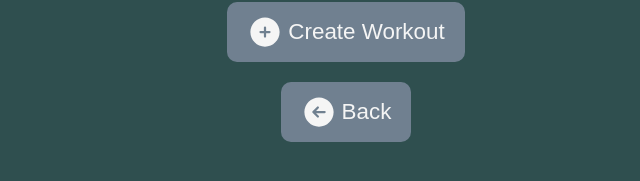
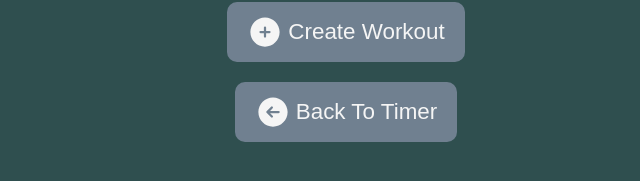
Before and after one commit to KMeyer13/WorkOutApp-UpdatedTimer, a React (Vite) app: page /settings in a window 1280 px wide. Shown: the part 279-460 px from the top of the page, without its empty margins (294-934 px from the left). Built offline with nearby package versions, Linux system fonts and the light colour scheme.

Commit message:
Moved buttons into components, changed slider background to black, renamed back buttons to better fit functions

```diff
--- a/src/components/Settings.jsx
+++ b/src/components/Settings.jsx
@@ -1,9 +1,9 @@
 import ReactSlider from "react-slider";
 import { useContext } from "react";
-import BackButton from "../buttons/BackButton";
 import WorkoutContext from "../context/WorkoutContext";
 import { Link } from "react-router-dom";
-import CreateWorkoutButton from "../buttons/CreateWorkoutButton";
+import CreateWorkoutButton from "./buttons/CreateWorkoutButton";
+import BackToTimerButton from "./buttons/BackToTimerButton";
 
 function Settings() {
   const workoutInfo = useContext(WorkoutContext);
@@ -39,7 +39,7 @@ function Settings() {
             <CreateWorkoutButton />
           </Link>
           <Link to={"/"}>
-            <BackButton />
+            <BackToTimerButton />
           </Link>
         </div>
       </div>
--- a/src/components/Workout.jsx
+++ b/src/components/Workout.jsx
@@ -1,7 +1,8 @@
 import { useContext } from "react";
 import { Link } from "react-router-dom";
 import WorkoutContext from "../context/WorkoutContext";
-import BackButton from "../buttons/BackButton";
+import AddExerciseButton from "./buttons/AddExerciseButton";
+import BackToTimeIntervalButton from "./buttons/BackToTimeIntervalButton";
 
 function Workout() {
   const workoutInfo = useContext(WorkoutContext);
@@ -43,26 +44,12 @@ function Workout() {
             Sets:
             <input id="sets" name="sets" placeholder="sets" />
           </label>
-          <button className="with-text">
-            <svg
-              xmlns="http://www.w3.org/2000/svg"
-              viewBox="0 0 24 24"
-              fill="currentColor"
-              class="w-6 h-6"
-            >
-              <path
-                fill-rule="evenodd"
-                d="M12 2.25c-5.385 0-9.75 4.365-9.75 9.75s4.365 9.75 9.75 9.75 9.75-4.365 9.75-9.75S17.385 2.25 12 2.25ZM12.75 9a.75.75 0 0 0-1.5 0v2.25H9a.75.75 0 0 0 0 1.5h2.25V15a.75.75 0 0 0 1.5 0v-2.25H15a.75.75 0 0 0 0-1.5h-2.25V9Z"
-                clip-rule="evenodd"
-              />
-            </svg>
-            Add Excersise
-          </button>
+          <AddExerciseButton />
         </form>
       </div>
       <div>
         <Link to={"/settings"}>
-          <BackButton />
+          <BackToTimeIntervalButton />
         </Link>
       </div>
       <div>
--- a/src/buttons/BackButton.jsx
+++ b/src/components/buttons/BackToTimeIntervalButton.jsx
@@ -1,4 +1,4 @@
-function BackButton(props) {
+function BackToTimeIntervalButton(props) {
   return (
     <button {...props} className="with-text">
       <svg
@@ -13,9 +13,9 @@ function BackButton(props) {
           clip-rule="evenodd"
         />
       </svg>
-      Back
+      Back To Time Intervals
     </button>
   );
 }
 
-export default BackButton;
+export default BackToTimeIntervalButton;
--- /dev/null
+++ b/src/components/buttons/BackToTimerButton.jsx
@@ -0,0 +1,21 @@
+function BackToTimerButton(props) {
+  return (
+    <button {...props} className="with-text">
+      <svg
+        xmlns="http://www.w3.org/2000/svg"
+        viewBox="0 0 24 24"
+        fill="currentColor"
+        class="w-6 h-6"
+      >
+        <path
+          fill-rule="evenodd"
+          d="M12 2.25c-5.385 0-9.75 4.365-9.75 9.75s4.365 9.75 9.75 9.75 9.75-4.365 9.75-9.75S17.385 2.25 12 2.25Zm-4.28 9.22a.75.75 0 0 0 0 1.06l3 3a.75.75 0 1 0 1.06-1.06l-1.72-1.72h5.69a.75.75 0 0 0 0-1.5h-5.69l1.72-1.72a.75.75 0 0 0-1.06-1.06l-3 3Z"
+          clip-rule="evenodd"
+        />
+      </svg>
+      Back To Timer
+    </button>
+  );
+}
+
+export default BackToTimerButton;
--- a/src/style.css
+++ b/src/style.css
@@ -48,6 +48,7 @@ label{
   border: 2px solid red;
   height: 40px;
   border-radius: 20px;
+  background-color: black;
 }
 
 .thumb-red{
@@ -62,6 +63,7 @@ label{
   border: 2px solid green;
   height: 40px;
   border-radius: 20px;
+  background-color: black;
 }
 
 .thumb-green{
```
Also changed, not shown: src/components/buttons/AddExerciseButton.jsx (renamed from src/buttons/AddExerciseButton.jsx), src/components/buttons/CreateWorkoutButton.jsx (renamed from src/buttons/CreateWorkoutButton.jsx), src/components/buttons/PauseButton.jsx (renamed from src/buttons/PauseButton.jsx), src/components/buttons/PlayButton.jsx (renamed from src/buttons/PlayButton.jsx), src/components/buttons/SettingsButton.jsx (renamed from src/buttons/SettingsButton.jsx).
